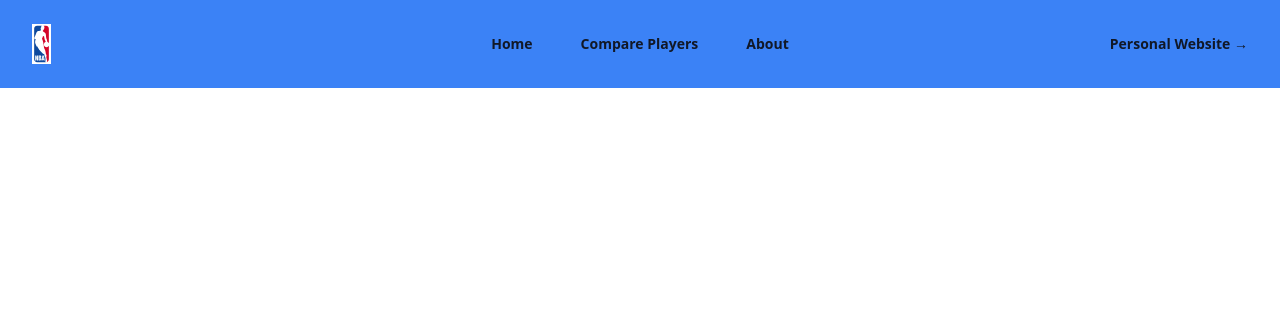
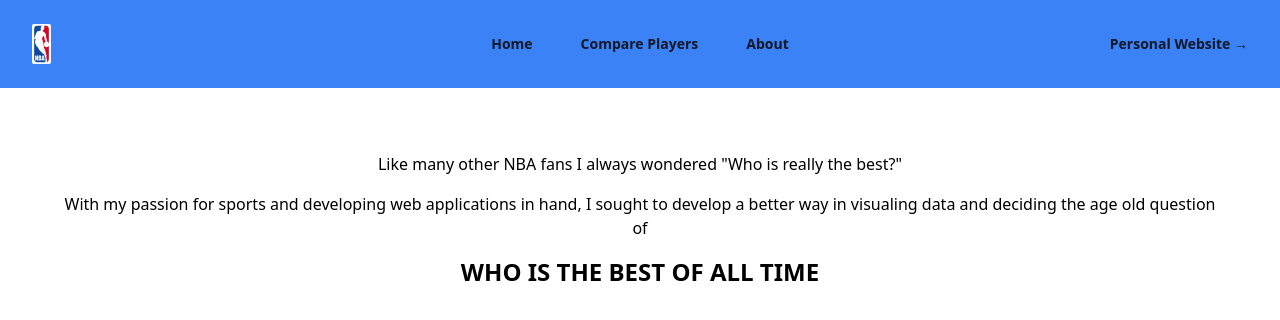
Before and after one commit to SdbnCode/NbaStatsApp, a React (Vite) app: page /about in a window 1280 px wide. Shown: the top 320 px of the page. Built offline with nearby package versions, Linux system fonts and the light colour scheme.

Commit message:
change padding on year selection, added about page placeholder to app, fixed error with auto fill,

```diff
--- a/src/App.jsx
+++ b/src/App.jsx
@@ -4,9 +4,7 @@ import Navbar from "./component/navbar";
 import Home from "./pages/home";
 import "./index.css";
 import ComparePlayer from "./pages/compareplayer";
-// import { Chart } from "chart.js/auto";
-// import { Bar } from "react-chartjs-2";
-// import About from "./pages/about";
+import About from "./pages/about";
 
 function App() {
   return (
@@ -17,7 +15,7 @@ function App() {
           <Route path="/" element={<Home />} />
           <Route path="/home" element={<Home />} />
           <Route path="/compareplayer" element={<ComparePlayer />} />
-          {/* <Route path="/about" element={<About />} /> */}
+          <Route path="/about" element={<About />} />
         </Routes>
       </BrowserRouter>
     </div>
--- a/src/component/navbar.jsx
+++ b/src/component/navbar.jsx
@@ -37,10 +37,14 @@ export default function Navbar() {
         aria-label="Global"
         className="mx-auto flex max-w-7xl items-center justify-between p-6 lg:px-8"
       >
-        <div className="flex lg:flex-1">
+        <div className="flex lg:flex-1 ">
           <a href="#" className="-m-1.5 p-1.5">
             <span className="sr-only">Compare Your Favourite Players</span>
-            <img alt="logo" src="logo2.svg" className="h-10 w-auto" />
+            <img
+              alt="logo"
+              src="logo2.svg"
+              className="h-10 w-auto rounded-sm"
+            />
           </a>
         </div>
         <div className="flex lg:hidden">
--- a/src/component/searchbar.jsx
+++ b/src/component/searchbar.jsx
@@ -53,7 +53,7 @@ export const SearchBar = () => {
             onChange={(e) => setInputPlayer1(e.target.value)}
             required
             autoComplete="on"
-            placeholder="Search..."
+            placeholder="Enter a Name"
             className="block w-full rounded-md border-0 px-1.5 py-1.5 text-gray-900 shadow-sm ring-1 ring-inset ring-gray-300 placeholder:text-gray-400 focus:ring-2 focus:ring-inset focus:ring-slate-600 sm:text-sm sm:leading-6"
           />
           <input
@@ -63,17 +63,17 @@ export const SearchBar = () => {
             onChange={(e) => setInputPlayer2(e.target.value)}
             required
             autoComplete="on"
-            placeholder="Search..."
+            placeholder="Enter a Name"
             className="block w-full rounded-md border-0 px-1.5 py-1.5 text-gray-900 shadow-sm ring-1 ring-inset ring-gray-300 placeholder:text-gray-400 focus:ring-2 focus:ring-inset focus:ring-slate-600 sm:text-sm sm:leading-6"
           />
           <YearList setYear={setYearPlayer1} />
           <YearList setYear={setYearPlayer2} />
         </div>
+      </form>
 
-        <div className="flex justify-center">
-          <SearchButton onClick={handleSearch} />
-        </div>
-      </form>
+      <div className="flex justify-center">
+        <SearchButton onClick={handleSearch} />
+      </div>
 
       {(loading1 || loading2) && <p>Loading...</p>}
       {!loading1 && error1 && <p className="text-red-500">{error1}</p>}
--- a/src/component/yearList.jsx
+++ b/src/component/yearList.jsx
@@ -17,15 +17,15 @@ function YearList({ setYear }) {
 
   const handleYearChange = (year) => {
     setSelectedYear(year);
-    setYear(year !== "Select year" ? year : null);
+    setYear(year !== "Select a Year" ? year : null);
   };
 
   return (
     <Listbox value={selectedYear} onChange={handleYearChange}>
       <div className="relative w-auto mt-2">
-        <ListboxButton className="block w-full cursor-default rounded-md bg-white py-1.5 pl-3 pr-10 text-left text-gray-900 shadow-sm ring-1 ring-inset ring-gray-300 focus:outline-none focus:ring-2 focus:ring-black sm:text-sm sm:leading-6">
-          <span className="ml-3 block truncate">
-            {selectedYear || "Select year"}
+        <ListboxButton className="block w-full cursor-default rounded-md bg-white py-1.5 pl-1.5 pr-10 text-left text-gray-900 shadow-sm ring-1 ring-inset ring-gray-300 focus:outline-none focus:ring-2 focus:ring-black sm:text-sm sm:leading-6">
+          <span className=" block truncate">
+            {selectedYear || "Select a Year"}
           </span>
           <span className="pointer-events-none absolute inset-y-0 right-0 ml-3 flex items-center pr-2">
             <ChevronUpDownIcon
--- /dev/null
+++ b/src/pages/about.jsx
@@ -0,0 +1,22 @@
+import React from "react";
+import { NavLink } from "react-router-dom";
+
+class About extends React.Component {
+  render() {
+    return (
+      <div className="p-16 flex flex-col justify-center text-center gap-4">
+        <p>
+          Like many other NBA fans I always wondered "Who is really the best?"
+        </p>
+        <p>
+          With my passion for sports and developing web applications in hand, I
+          sought to develop a better way in visualing data and deciding the age
+          old question of{" "}
+        </p>
+        <p className="text-2xl font-bold">WHO IS THE BEST OF ALL TIME</p>
+      </div>
+    );
+  }
+}
+
+export default About;
--- a/src/pages/home.jsx
+++ b/src/pages/home.jsx
@@ -5,7 +5,7 @@ class Home extends React.Component {
   render() {
     return (
       <section class="py-10 bg-white sm:py-16 lg:py-24">
-        <div class="max-w-5xl px-4 mx-auto sm:px-6 lg:px-8">
+        <div class="max-w-5xl mx-auto sm:px-6 lg:px-8">
           <div class="grid items-center md:grid-cols-2 gap-y-10 md:gap-x-20">
             <div class="pr-12 sm:pr-0">
               <div class="relative max-w-xs mb-12">
@@ -23,17 +23,18 @@ class Home extends React.Component {
               </div>
             </div>
 
-            <div>
-              <h2 class="text-3xl font-bold leading-tight text-black sm:text-4xl lg:text-5xl">
+            <div className="p-4">
+              <h2 class="py-2 text-3xl font-bold leading-tight text-black sm:text-4xl lg:text-5xl">
                 Find Your GOAT
               </h2>
-              <p class="mt-4 text-base leading-relaxed text-gray-600">
+              <p class="py-4 text-base leading-relaxed text-gray-600">
                 Enter your favorite player's name and season to compare their
                 highest peaks and find out who is the greatest of all time.
               </p>
+
               <button
                 type="button"
-                class="bg-slate-950 text-white text-sm leading-6 font-medium py-2 px-3 rounded-lg"
+                class=" bg-slate-950 text-white text-sm leading-6 font-medium py-2 px-3 rounded-lg"
               >
                 <NavLink to="/compareplayer">Get Started</NavLink>
               </button>
```
